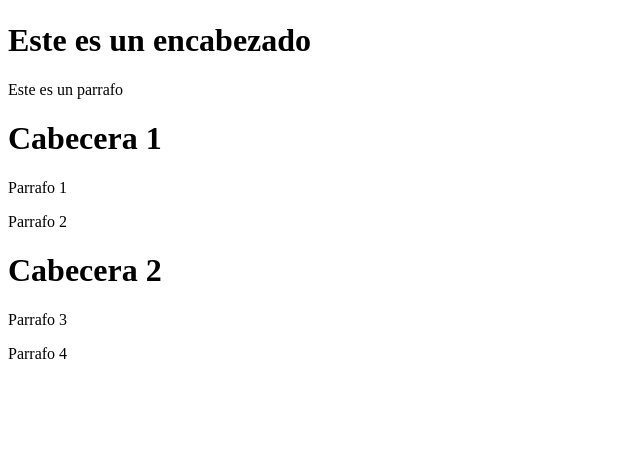
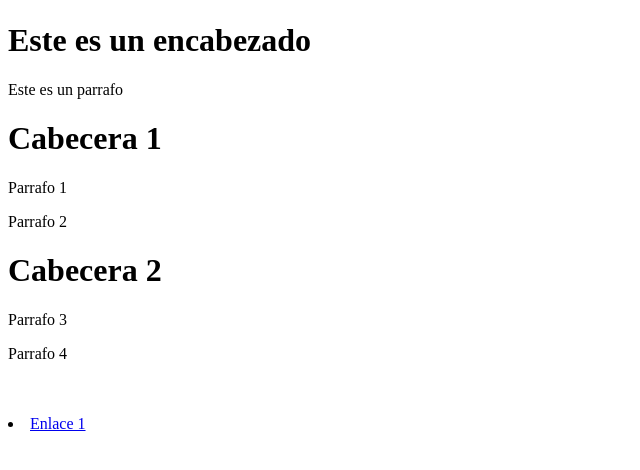
Before and after one commit to JersonOC/jersonoc.github.com, a plain HTML site: page index.html in a window 1280 px wide. Shown: the part 106-576 px from the top of the page, without its empty margins (0-640 px from the left). Drawn offline with Linux system fonts and the light colour scheme.

Commit message:
Trabajo1

```diff
--- a/index.html
+++ b/index.html
@@ -11,7 +11,7 @@
 <body>
     <h1>Este es un encabezado</h1>
     <p>Este es un parrafo</p>
-    <!-- Comentario 1-->
+    <!-- Comentario 1 -->
     <!-- Comentario 2 -->
     <!-- Comentario 3 -->
     <h1>Cabecera 1</h1>
@@ -21,5 +21,9 @@
     <h1>Cabecera 2</h1>
     <p>Parrafo 3</p>
     <p>Parrafo 4</p>
+    <br>
+    <br>
+    <li> <a href="Trabajo.html">Enlace 1</a></li>
+
 </body>
 </html>
```
